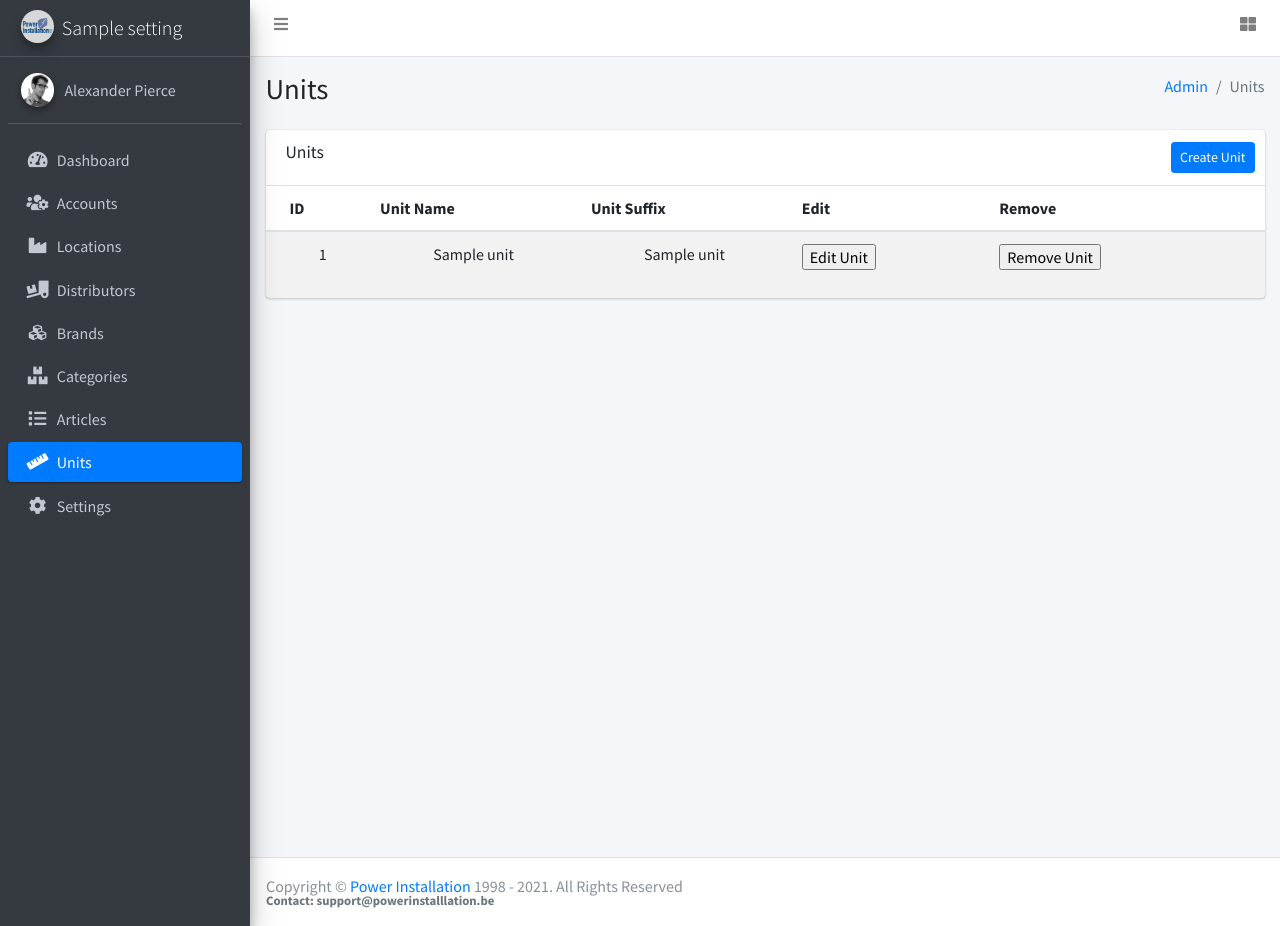
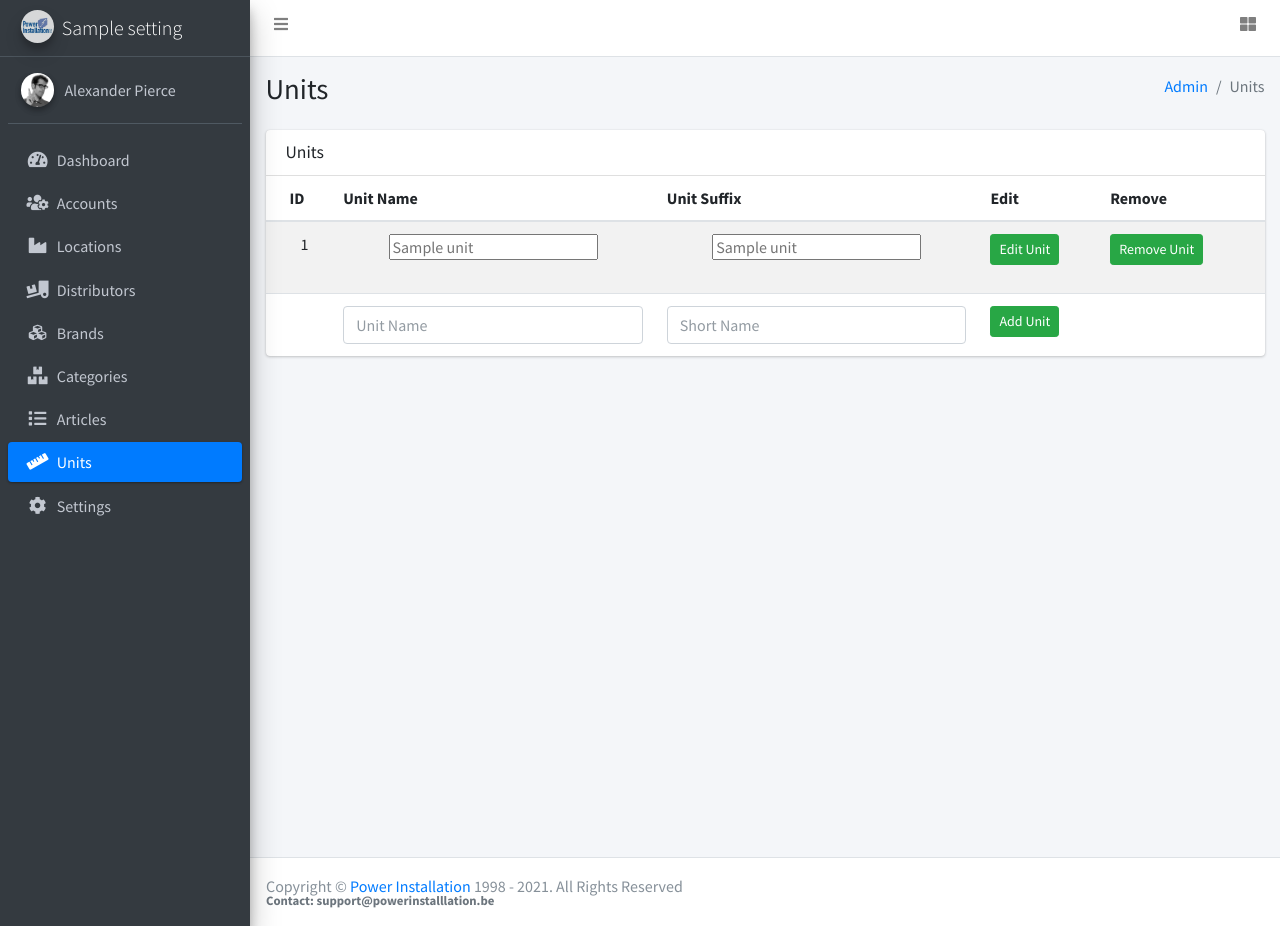
Before and after one commit to Power-Installation/Stock, a PHP site: page /admin/unit in a window 1280 px wide. Run offline with PHP 8.4, Linux system fonts and the light colour scheme; tables that the repository leaves empty or names only in its code hold one stand-in row (values such as "Sample post"); some libraries are stand-ins or nearby versions.

Commit message:
Update #23
Initialisation units and categories

```diff
--- a/admin/unit/index.php
+++ b/admin/unit/index.php
@@ -173,9 +173,9 @@
             <div class="card">
               <div class="card-header">
                 <h3 class="card-title">Units</h3>
-				  <div class="card-tools">
+				  <!--<div class="card-tools">
 				  	<a href="./add.php"><button type="button" class="btn btn-sm fa-pull-right btn-primary">Create Unit</button></a>
-				  </div>
+				  </div>-->
               </div>
               <!-- /.card-header -->
               <div class="card-body table-responsive p-0">
@@ -200,23 +200,32 @@
            while($row = mysqli_fetch_assoc($getunits)) {
 						 ?>
 					  <tr class="align-middle">
-					  	<td class="text-center"><?php echo htmlspecialchars($row['idunit']);?></td>
-              <td class="text-center"><?php echo htmlspecialchars($row['unitname']);?></td>
-						  <td class="text-center"><?php echo htmlspecialchars($row['shortname']);?></td>
+					  	<td class="text-center"><?php echo $unitid = htmlspecialchars($row['idunit']);?></td>
+              <td class="text-center"><input placeholder="<?php echo htmlspecialchars($row['unitname']);?>"></input></td>
+						  <td class="text-center"><input placeholder="<?php echo htmlspecialchars($row['shortname']);?>"></input></td>
 						<td>
-							<form name="edit" action="<?php $_SERVER['PHP_SELF'];?>" method="post">
-								<input type="hidden" name="edit" value="<?php echo htmlspecialchars($row['idunit']);?>"/>
-								<input type="submit" value="Edit Unit"/>
+							<form id="edit" name="edit" action="<?php $_SERVER['PHP_SELF'];?>" method="post">
+								<button type="submit" class="btn btn-success btn-sm" value="<?php echo htmlspecialchars($row['idunit']);?>">Edit Unit</button>
 							</form>
 						</td>
             <td>
-              <form name="remove" action="<?php $_SERVER['PHP_SELF'];?>" method="post">
-                <input type="hidden" name="remove" value="<?php echo htmlspecialchars($row['idunit']);?>"/>
-                <input type="submit" value="Remove Unit"/>
+              <form id="remove" name="remove" action="<?php $_SERVER['PHP_SELF'];?>" method="post">
+                <button type="submit" class="btn btn-success btn-sm" value="<?php echo htmlspecialchars($row['idunit']);?>">Remove Unit</button>
               </form>
             </td>
 					  </tr>
 					 <?php };?>
+           <tr class="align-middle">
+            <td></td>
+            <form id="add" name="add" action="<?php $_SERVER['PHP_SELF'];?>" method="post">
+              <td><input type="text" name="unitname" autocomplete="off" placeholder="Unit Name" class="form-control" required/></td>
+              <td><input type="text" name="shortname" autocomplete="off" placeholder="Short Name" class="form-control" required/></td>
+              <td>
+								<button type="submit" class="btn btn-success btn-sm"?>Add Unit</button>
+              </td>
+              </form>
+              <td></td>
+           </tr>
                   </tbody>
                 </table>
               </div>
@@ -240,7 +249,45 @@
 </div>
 <!-- ./wrapper -->
 <?php
-if ($_SERVER["REQUEST_METHOD"] == "POST") {
+if($_SERVER["REQUEST_METHOD"] == "POST" && $_POST['edit']) {
+  $newunitname = $conn->real_escape_string($_POST['unitname']);
+  $newsuffix = $conn->real_escape_string($_POST['shortname']);
+
+  $updateunit = "UPDATE unit SET unitname = '$newunitname', shortname = '$newsuffix' WHERE idunit = $unitid";
+  mysqli_query($conn, $updateunit);
+
+if ($conn->query($updateunit) === true) {
+  $_SESSION['message'] = "Unit has been updated.";
+  header("location: ./index.php");
+}
+else {
+  $_SESSION['message'] = "Unit could not be updated.";
+}
+} elseif($_SERVER["REQUEST_METHOD"] == "POST" && $_POST['remove']) {
+  $id = $conn->real_escape_string($_POST['id']);
+  $removeunit = "DELETE FROM unit where idunit = '$id'";
+  mysqli_query($conn, $removeunit);
+
+  if ($conn->query($removeunit) === true) {
+    $_SESSION['message'] = "Unit $id has been removed succesfully.";
+    header("location: ./index.php");
+}else {
+  $_SESSION['message'] = "Unit $unitid could not be updated.";
+}
+}elseif($_SERVER["REQUEST_METHOD"] == "POST" && $_POST['add']) {
+  $addunitname = $conn->real_escape_string($_POST['unitname']);
+  $addsuffix = $conn->real_escape_string($_POST['shortname']);
+  $addunit = "INSERT INTO unit (unitname, shortname)". "VALUES ('$addunitname', '$addsuffix')";
+  mysqli_query($conn, $addunit);
+
+  if ($conn->query($addunit) === true) {
+    $_SESSION['message'] = "Unit $addunitname has been created succesfully.";
+    header("location: ./index.php");
+}else {
+  $_SESSION['message'] = "Unit $$addunitname could not be created.";
+}
+}
+/*if ($_SERVER["REQUEST_METHOD"] == "POST") {
 
 		$newsitename = $conn->real_escape_string($_POST['sitename']);
     	$newactive = $conn->real_escape_string($_POST['active']);
@@ -256,7 +303,7 @@ if ($_SERVER["REQUEST_METHOD"] == "POST") {
         	$_SESSION['message'] = "Settings have been updated.";
     	}
     mysqli_close($conn);
-    }
+    }*/
 
 ?>
 <!-- REQUIRED SCRIPTS -->
```
Also changed, not shown: admin/categories/index.php (+48 -2 lines).
